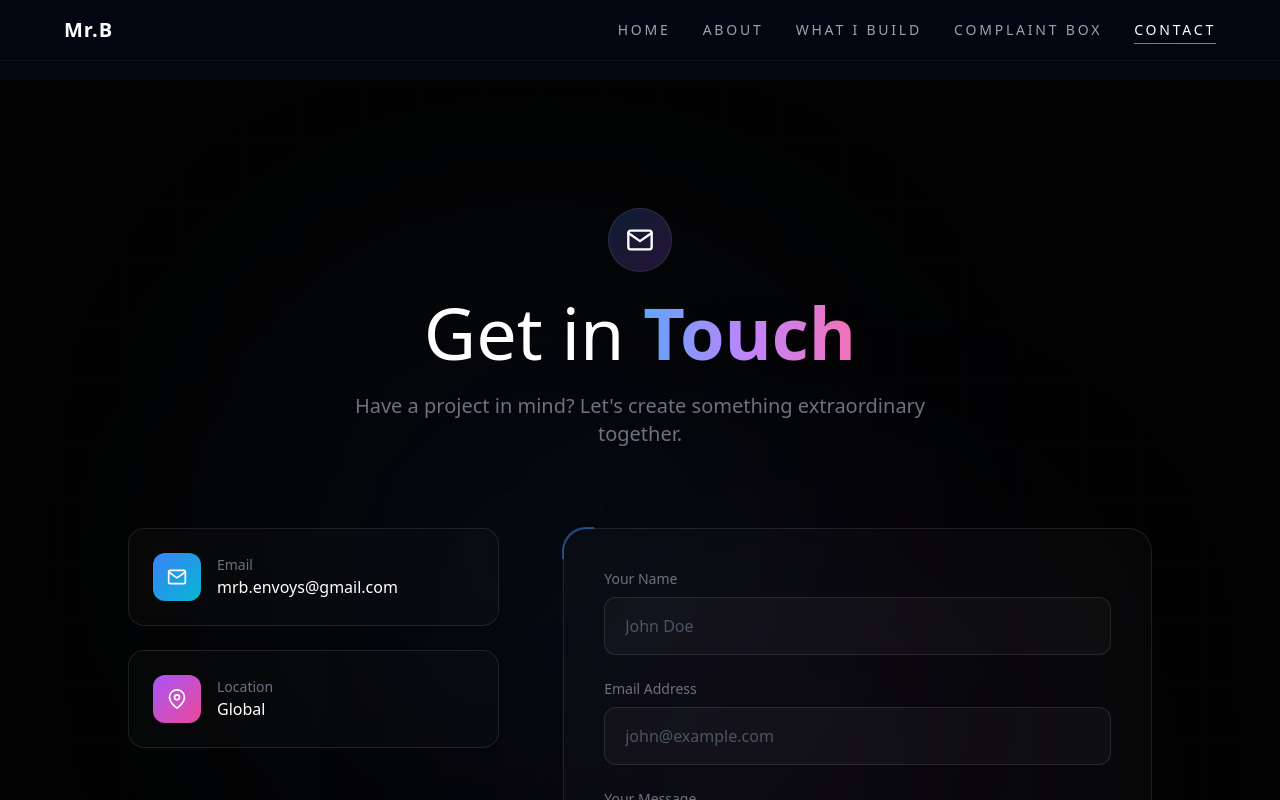
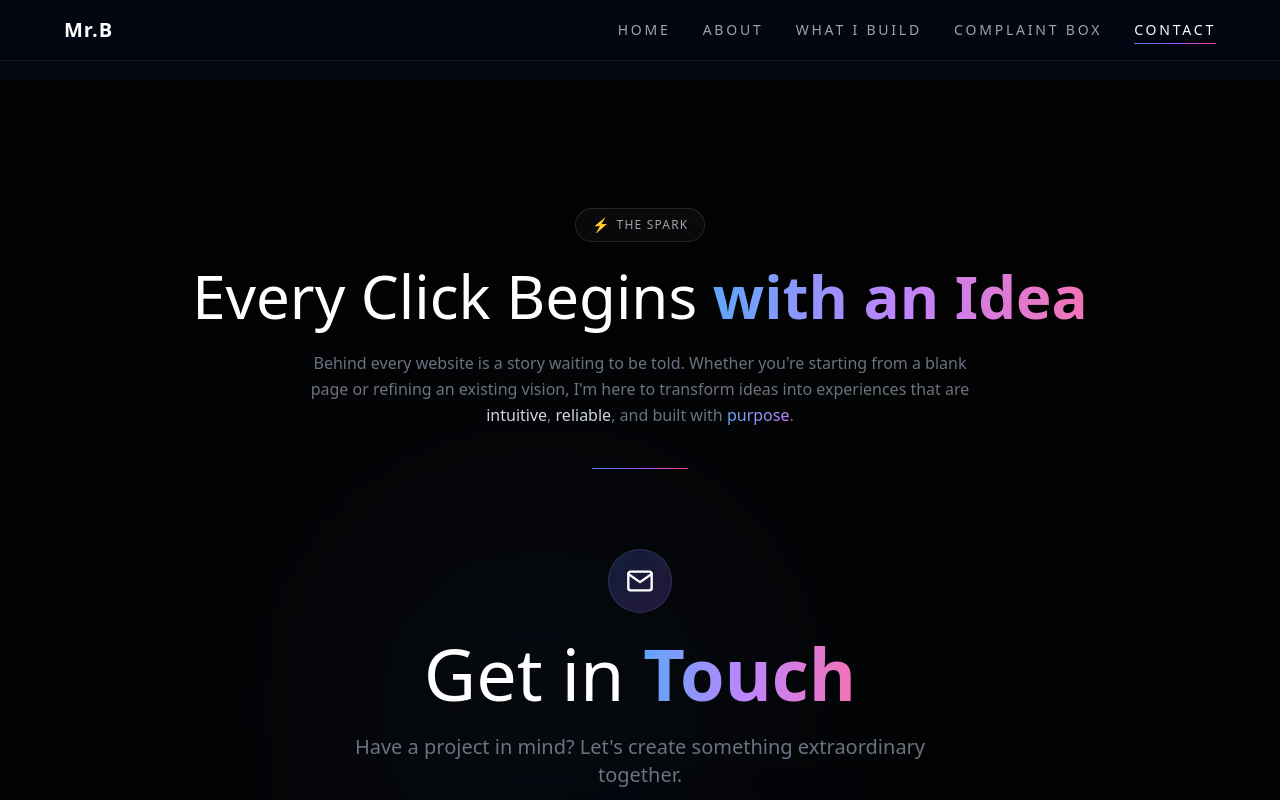
Before and after one commit to BTC-2025/MR-B, a React (Create React App) app: page / in a window 1280 px wide. Both pictures are taken after a click on the button "CONTACT". Shown: the top 800 px of the page. Built offline with nearby package versions, Linux system fonts and the light colour scheme; a web font is replaced by a local one.

Commit message:
feat: add SocialContact and Contact components with animated UI sections

```diff
--- a/src/components/Contact.jsx
+++ b/src/components/Contact.jsx
@@ -67,7 +67,61 @@ const Contact = () => {
 
             <div className="max-w-6xl mx-auto px-8 lg:px-16 relative z-10">
 
+                {/* The Spark — Intro block */}
+                <motion.div
+                    initial={{ opacity: 0, y: 40 }}
+                    animate={isInView ? { opacity: 1, y: 0 } : {}}
+                    transition={{ duration: 0.9, ease: 'easeOut' }}
+                    className="text-center mb-20"
+                >
+                    {/* Eyebrow label */}
+                    <motion.div
+                        initial={{ opacity: 0, scale: 0.8 }}
+                        animate={isInView ? { opacity: 1, scale: 1 } : {}}
+                        transition={{ duration: 0.5, delay: 0.1 }}
+                        className="inline-flex items-center gap-2 px-4 py-1.5 rounded-full border border-white/10 bg-white/[0.03] mb-6"
+                    >
+                        <span className="text-sm">⚡</span>
+                        <span className="text-xs font-medium tracking-widest uppercase text-gray-400">The Spark</span>
+                    </motion.div>
+
+                    {/* Main heading */}
+                    <motion.h2
+                        initial={{ opacity: 0, y: 20 }}
+                        animate={isInView ? { opacity: 1, y: 0 } : {}}
+                        transition={{ duration: 0.7, delay: 0.2 }}
+                        className="text-4xl md:text-5xl lg:text-6xl font-extralight text-white mb-6 leading-tight"
+                    >
+                        Every Click Begins{' '}
+                        <span className="font-bold bg-gradient-to-r from-blue-400 via-purple-400 to-pink-400 bg-clip-text text-transparent">
+                            with an Idea
+                        </span>
+                    </motion.h2>
+
+                    {/* Body paragraph */}
+                    <motion.p
+                        initial={{ opacity: 0, y: 12 }}
+                        animate={isInView ? { opacity: 1, y: 0 } : {}}
+                        transition={{ duration: 0.7, delay: 0.35 }}
+                        className="text-base text-gray-500 max-w-2xl mx-auto leading-relaxed font-light"
+                    >
+                        Behind every website is a story waiting to be told. Whether you're starting from a blank page or refining an existing vision, I'm here to transform ideas into experiences that are{' '}
+                        <span className="text-gray-300 font-normal">intuitive</span>,{' '}
+                        <span className="text-gray-300 font-normal">reliable</span>, and built with{' '}
+                        <span className="font-medium bg-gradient-to-r from-blue-400 to-purple-400 bg-clip-text text-transparent">purpose</span>.
+                    </motion.p>
+
+                    {/* Decorative gradient separator */}
+                    <motion.div
+                        initial={{ opacity: 0, scaleX: 0 }}
+                        animate={isInView ? { opacity: 1, scaleX: 1 } : {}}
+                        transition={{ duration: 0.8, delay: 0.5 }}
+                        className="mx-auto mt-10 w-24 h-px bg-gradient-to-r from-blue-500 via-purple-500 to-pink-500 origin-center"
+                    />
+                </motion.div>
+
                 {/* Header */}
+
                 <motion.div
                     initial={{ opacity: 0, y: 50 }}
                     animate={isInView ? { opacity: 1, y: 0 } : {}}
@@ -100,6 +154,66 @@ const Contact = () => {
                     </motion.p>
                 </motion.div>
 
+                {/* Glassmorphism Intro Card — full width */}
+                <motion.div
+                    initial={{ opacity: 0, y: 24 }}
+                    animate={isInView ? { opacity: 1, y: 0 } : {}}
+                    transition={{ duration: 0.8, delay: 0.2 }}
+                    className="relative rounded-3xl overflow-hidden mb-16 max-w-2xl mx-auto"
+                >
+                    {/* Gradient border shimmer layer */}
+                    <div className="absolute inset-0 rounded-3xl bg-gradient-to-br from-blue-500/25 via-purple-500/15 to-pink-500/25 pointer-events-none" />
+                    <div className="absolute inset-[1px] rounded-[22px] bg-[#07080a]/85 backdrop-blur-xl pointer-events-none" />
+
+                    {/* Decorative inner glow */}
+                    <div className="absolute top-0 left-1/2 -translate-x-1/2 w-40 h-20 bg-purple-500/10 blur-2xl pointer-events-none rounded-full" />
+
+                    {/* Card content */}
+                    <div className="relative z-10 p-8 space-y-5 text-center">
+                        {/* Heading */}
+                        <div className="flex items-center justify-center gap-2.5">
+                            <span className="text-2xl">✨</span>
+                            <h3 className="text-xl font-bold text-white tracking-wide leading-snug">
+                                Let's Build Something Meaningful
+                            </h3>
+                        </div>
+
+                        {/* Body paragraph */}
+                        <p className="text-sm text-gray-400 font-light leading-relaxed max-w-lg mx-auto">
+                            Every great project starts with a conversation. Whether you're shaping a new idea, improving an existing product, or looking for a developer...
+                        </p>
+
+                        {/* Divider */}
+                        <div className="h-px bg-gradient-to-r from-transparent via-white/10 to-transparent" />
+
+                        {/* Status badges — inline centered */}
+                        <div className="flex items-center justify-center gap-8 flex-wrap">
+                            <motion.div
+                                initial={{ opacity: 0, y: 8 }}
+                                animate={isInView ? { opacity: 1, y: 0 } : {}}
+                                transition={{ delay: 0.45 }}
+                                className="flex items-center gap-2"
+                            >
+                                <span className="relative flex h-2 w-2">
+                                    <span className="animate-ping absolute inline-flex h-full w-full rounded-full bg-emerald-400 opacity-75" />
+                                    <span className="relative inline-flex rounded-full h-2 w-2 bg-emerald-400" />
+                                </span>
+                                <span className="text-xs font-mono text-gray-300">Open to Collaborations</span>
+                            </motion.div>
+
+                            <motion.div
+                                initial={{ opacity: 0, y: 8 }}
+                                animate={isInView ? { opacity: 1, y: 0 } : {}}
+                                transition={{ delay: 0.55 }}
+                                className="flex items-center gap-2"
+                            >
+                                <span className="text-sm leading-none">⚡</span>
+                                <span className="text-xs font-mono text-gray-300">Usually replies within 24 hours</span>
+                            </motion.div>
+                        </div>
+                    </div>
+                </motion.div>
+
                 {/* Main content - Asymmetric layout */}
                 <div className="grid lg:grid-cols-5 gap-12 lg:gap-16">
 
@@ -110,6 +224,49 @@ const Contact = () => {
                         transition={{ duration: 0.8, delay: 0.3 }}
                         className="lg:col-span-2 space-y-6"
                     >
+                        {/* Speech Bubble Card */}
+                        <motion.div
+                            initial={{ opacity: 0, y: 20 }}
+                            animate={isInView ? { opacity: 1, y: 0 } : {}}
+                            transition={{ duration: 0.6, delay: 0.2 }}
+                            className="bg-white/[0.03] backdrop-blur-md border border-white/10 rounded-3xl p-6 shadow-2xl relative overflow-hidden mb-2"
+                        >
+                            {/* Ambient background glow inside card */}
+                            <div className="absolute -top-10 -right-10 w-24 h-24 rounded-full bg-indigo-500/10 blur-xl pointer-events-none" />
+
+                            <div className="space-y-4">
+                                {/* Title with Speech Bubble Emoji */}
+                                <div className="flex items-center gap-2.5">
+                                    <span className="text-2xl animate-[bounce_3s_infinite]">💬</span>
+                                    <h4 className="text-lg font-bold text-white tracking-wide">Let's Talk!</h4>
+                                </div>
+
+                                {/* Description */}
+                                <p className="text-xs text-gray-400 font-light leading-relaxed">
+                                    I'm always open to discussing new projects, freelance opportunities, collaborations, or simply answering your questions.
+                                </p>
+
+                                {/* Divider */}
+                                <div className="h-px bg-white/10 my-4" />
+
+                                {/* Check List */}
+                                <ul className="space-y-2">
+                                    {[
+                                        'Friendly',
+                                        'Fast Response',
+                                        'Open to Collaboration'
+                                    ].map((item, i) => (
+                                        <li key={i} className="flex items-center gap-2 text-[11px] font-mono text-gray-300">
+                                            <span className="flex items-center justify-center w-4 h-4 rounded-full bg-emerald-500/20 text-emerald-400 text-[10px] font-bold">
+                                                ✓
+                                            </span>
+                                            <span>{item}</span>
+                                        </li>
+                                    ))}
+                                </ul>
+                            </div>
+                        </motion.div>
+
                         {contactMethods.map((method, index) => (
                             <motion.a
                                 key={method.label}
--- a/src/components/SocialContact.jsx
+++ b/src/components/SocialContact.jsx
@@ -1,7 +1,7 @@
 // components/SocialContact.jsx
 import React, { useRef, useState } from 'react';
 import { motion, useScroll, useTransform, useInView } from 'framer-motion';
-import { FiInstagram, FiTwitter, FiFacebook, FiArrowUpRight } from 'react-icons/fi';
+import { FiInstagram, FiTwitter, FiFacebook, FiLinkedin, FiArrowUpRight } from 'react-icons/fi';
 
 const SocialContact = () => {
   const containerRef = useRef(null);
@@ -39,6 +39,14 @@ const SocialContact = () => {
       color: 'from-blue-600 to-blue-400',
       bgColor: 'bg-gradient-to-br from-blue-600/20 to-blue-400/20',
       url: 'https://www.facebook.com/profile.php?id=61585176428335'
+    },
+    {
+      name: 'LinkedIn',
+      icon: FiLinkedin,
+      handle: 'balajir4619',
+      color: 'from-blue-500 to-cyan-400',
+      bgColor: 'bg-gradient-to-br from-blue-500/20 to-cyan-400/20',
+      url: 'https://www.linkedin.com/in/balajir4619/'
     },
   ];
 
```
